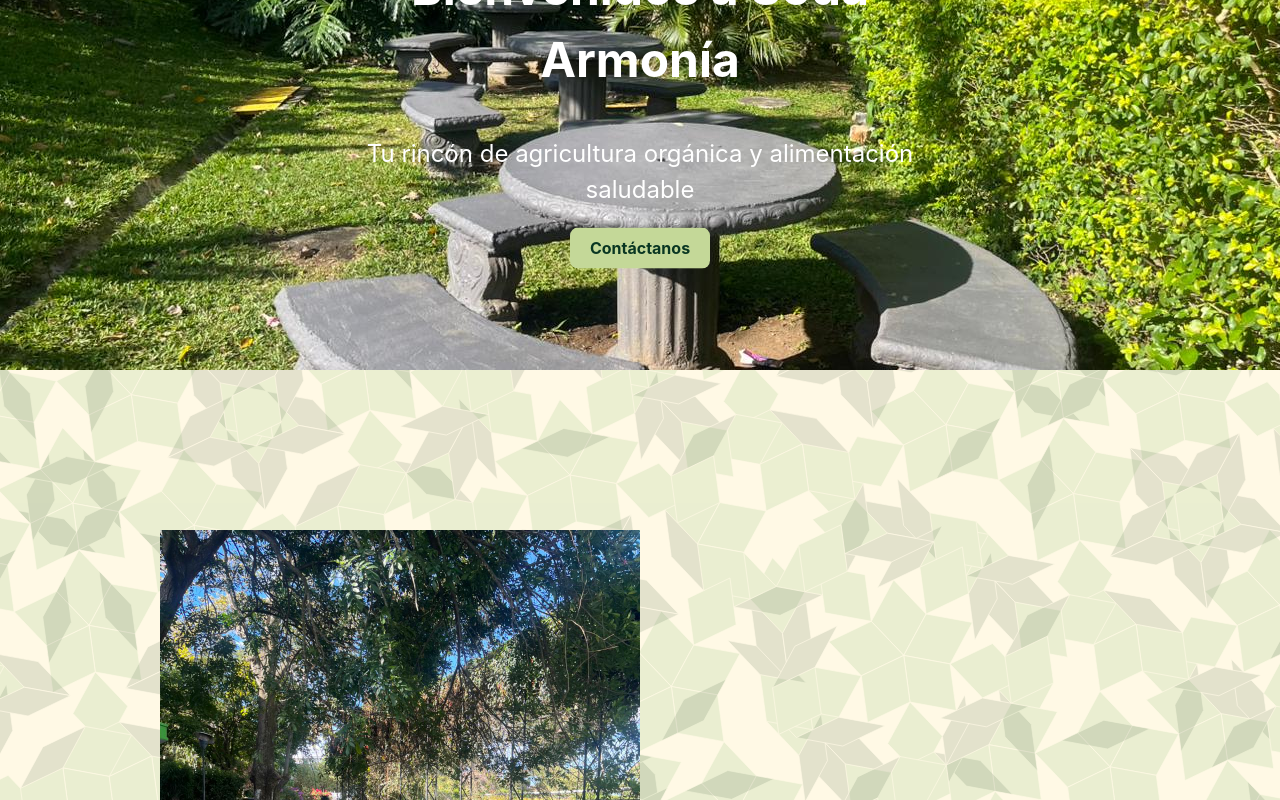
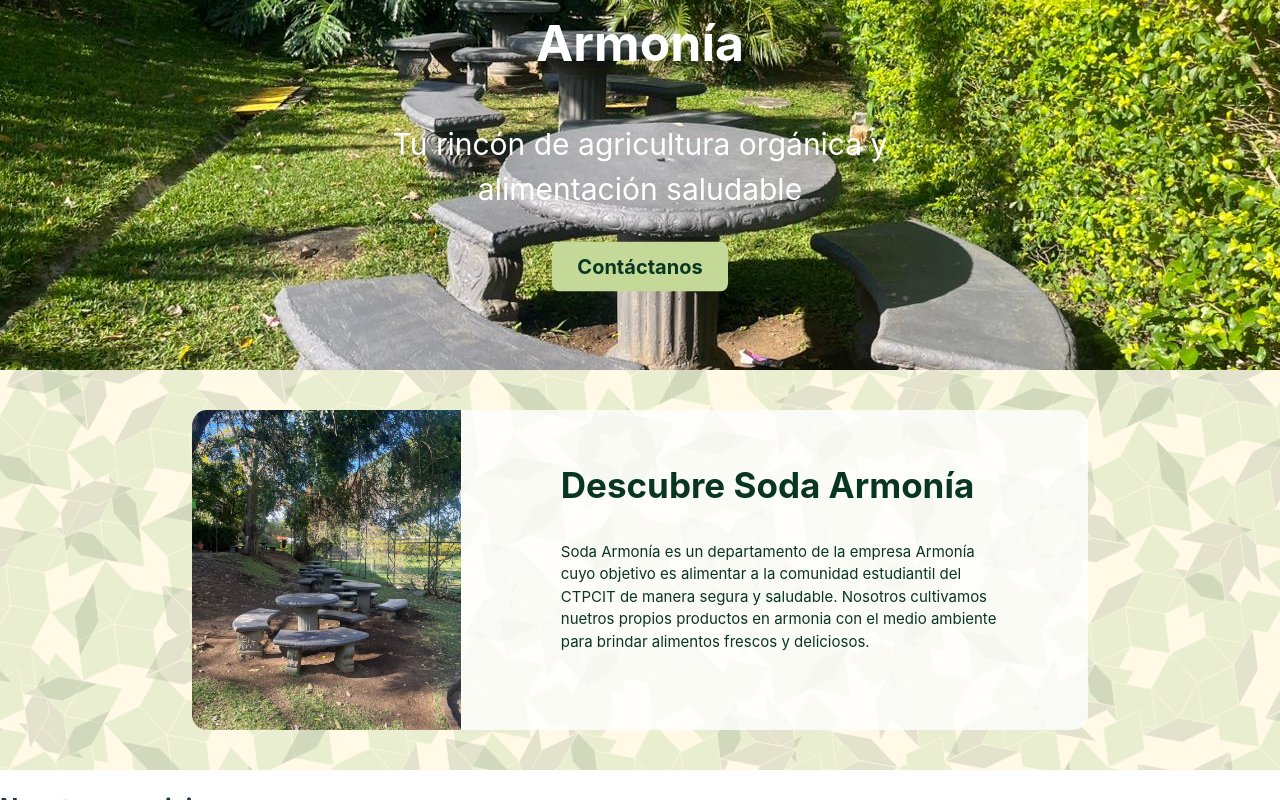
Before and after one commit to BrittanyVargasSanchez/paginaInformativaArmonia, a React (Vite) app in the folder pagina-armonia/: page / in a window 1280 px wide. Shown: the part 260-1060 px from the top of the page. Built offline with nearby package versions, Linux system fonts and the light colour scheme.

Commit message:
finalización de todo (excepto el footer) antes de servicios

```diff
--- a/pagina-armonia/src/assets/css/home.css
+++ b/pagina-armonia/src/assets/css/home.css
@@ -19,30 +19,61 @@
     transform: translate(-50%, -50%);
     width: auto;
     h2 {
-        font-size: 3rem;
+        font-size: 50px;
     }
     p {
-        font-size: 1.5rem;
+        font-size: 30px;
+        font-weight: medium;
         margin: 20px 0;
+        padding-bottom: 10px;
     }
     button {
         background-color: #c4d898;
         color: #093622;
         font-weight: bold;
+        font-size: 20px;
     }
 }
 
 /* Estilos para segunda card (Descubre soda y galeria de imagenes) */
 
+/*Fondo del contenedor*/
 .segunda-card {
-    background-image: url('../images/card2-bg.svg');
+    display: flex;
+    align-items: center;
+    background: url('../images/card2-bg.svg');
     background-size: cover;
     background-position: center;
-    padding: 20vh;
-    color:#093622;
-    .descubre-img {
-        width: 50%;
-        height: 50%;
-        object-fit: cover;
+    background-repeat: no-repeat;
+    padding: 5vh 10vh;
+    align-items: center;
+    justify-content: center;
+}
+
+.segunda-card-content {
+    background-color: rgba(255, 255, 255, 0.8);
+    border-radius: 15px;
+    display: flex;
+    padding: 0;
+    overflow: hidden;
+    width: 80%;
+    height: 40vh;
+}
+
+.descubre-img {
+    width: 30%;
+    object-fit: cover;
+}
+
+.segunda-card-text {
+    padding: 20px;
+    padding-left: 100px;
+    width: 50%;
+    color : #093622;
+    h2 {
+        font-size: 35px;
+    }
+    p {
+        font-size: 15px;
     }
 }
--- a/pagina-armonia/src/pages/Home.jsx
+++ b/pagina-armonia/src/pages/Home.jsx
@@ -19,10 +19,12 @@ const Home = () => {
         </div>
       </div>
       <div className="segunda-card">
-        <img src={descubreImg} alt="Descubre Soda Armonía" className="descubre-img" />
         <div className="segunda-card-content">
-          <h2>Descubre Soda Armonía</h2>
-          <p>Soda Armonía es un departamento de la empresa Armonía cuyo objetivo es alimentar a la comunidad estudiantil del CTPCIT de manera segura y saludable. Nosotros cultivamos nuetros propios productos en armonia con el medio ambiente para brindar alimentos frescos y deliciosos.</p>
+          <img src={descubreImg} alt="Descubre Soda Armonía" className="descubre-img" />
+          <div className="segunda-card-text">
+            <h2>Descubre Soda Armonía</h2>
+            <p>Soda Armonía es un departamento de la empresa Armonía cuyo objetivo es alimentar a la comunidad estudiantil del CTPCIT de manera segura y saludable. Nosotros cultivamos nuetros propios productos en armonia con el medio ambiente para brindar alimentos frescos y deliciosos.</p>
+          </div>
         </div>
       </div>
       <div className="servicios">
```
Also changed, not shown: pagina-armonia/src/assets/images/servicios-bg.svg (added).
